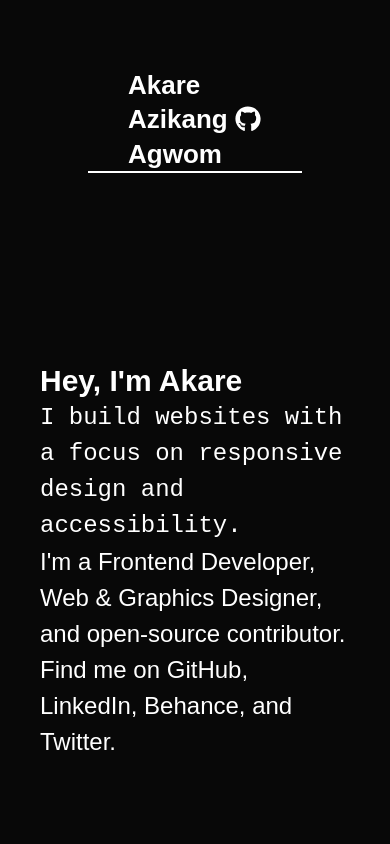
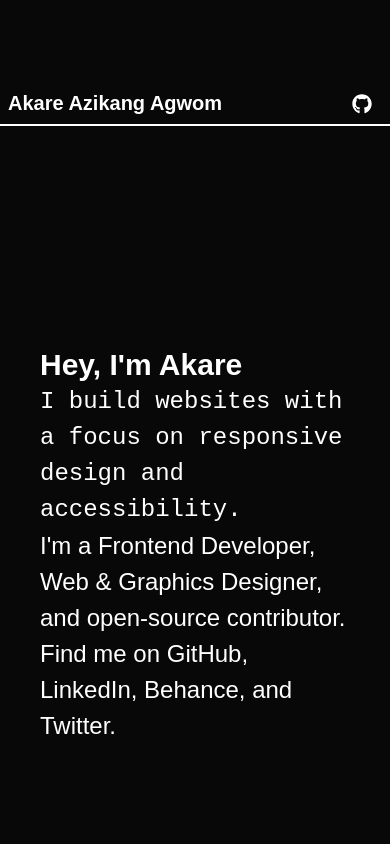
Before and after one commit to akareagwom/Portfolio-akare, a Next.js app: page / in a window 390 px wide. Shown: the top 844 px of the page. Built offline with nearby package versions, Linux system fonts and the light colour scheme.

Commit message:
mobile view topbar

```diff
--- a/src/pages/Home/components/topbar.js
+++ b/src/pages/Home/components/topbar.js
@@ -27,13 +27,13 @@ import { FaEdge, FaGithub, FaInstagram, FaLinkedinIn, FaRegWindowClose } from 'r
     const { isOpen,onClose,onOpen } = useDisclosure();
 
     return (
-      <Box px={2} py={0}>
-        <Flex borderBottom={'2px solid white'} px={10} pt={6} mx={20} alignItems={'center'} justifyContent={'space-between'}>
-                <Heading fontSize="26px" color="white">
+      <Box px={{md:2, base:0}} py={0}>
+        <Flex borderBottom={'2px solid white'} px={{md:10, base:2}} pt={6} mx={{base :0,md:20}} alignItems={'center'} justifyContent={'space-between'}>
+                <Heading fontSize={{md:"26px",base:'20px'}} color="white">
                   Akare Azikang Agwom
                 </Heading>
                 <Link href='https://github.com/akareagwom'>
-                   <IconButton fontSize="26px" variant="none" icon={<FaGithub/>} />
+                   <IconButton fontSize={{md:"26px",base:'20px'}} variant="none" icon={<FaGithub/>} />
                 </Link>
 
                 {/* <IconButton
```
